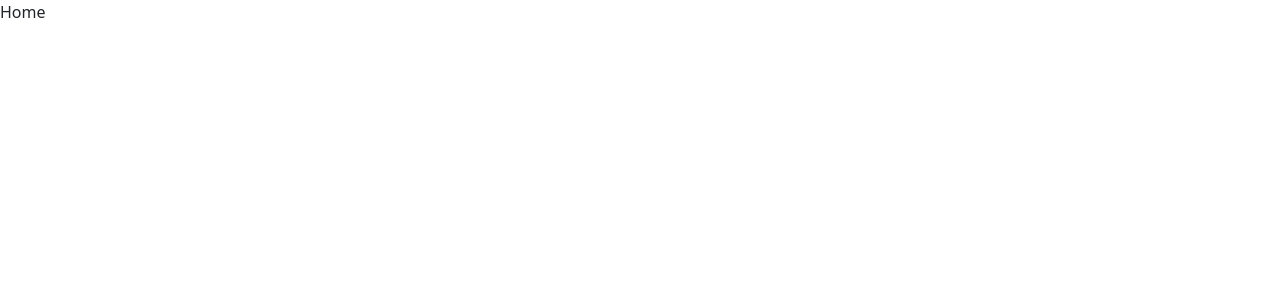
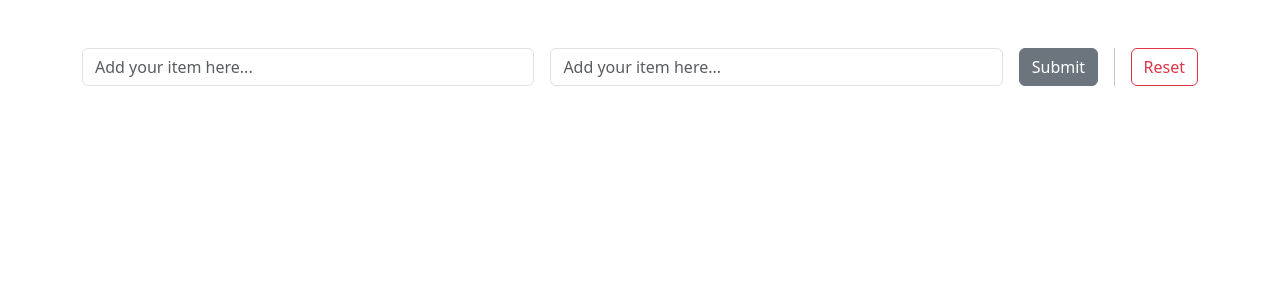
Before and after one commit to NellieMK65/user-management, a React (Vite) app: page / in a window 1280 px wide. Shown: the top 300 px of the page. Built offline with nearby package versions, Linux system fonts and the light colour scheme.

Commit message:
create user form

```diff
--- a/src/App.jsx
+++ b/src/App.jsx
@@ -1,5 +1,20 @@
+import { useState } from 'react';
+import UserForm from './components/UserForm';
+
 function App() {
-	return <>Home</>;
+	const [users, setUsers] = useState([]);
+
+	const handleSaveUser = (user) => {
+		console.log(user);
+	};
+
+	const name = 'John Doe';
+
+	return (
+		<div className="container mt-5">
+			<UserForm handleSaveUser={handleSaveUser} name={name} />
+		</div>
+	);
 }
 
 export default App;
--- /dev/null
+++ b/src/components/UserForm.jsx
@@ -0,0 +1,35 @@
+/**
+ * Must start with a capital letter
+ * Must return one parent element
+ * Use single responsibility principle
+ */
+import Button from 'react-bootstrap/Button';
+import Form from 'react-bootstrap/Form';
+import Stack from 'react-bootstrap/Stack';
+
+// props desctructuring
+const UserForm = (props) => {
+	console.log(props);
+	return (
+		<Stack direction="horizontal" gap={3}>
+			<Form.Control
+				className="me-auto"
+				placeholder="Add your item here..."
+			/>
+			<Form.Control
+				className="me-auto"
+				placeholder="Add your item here..."
+			/>
+			<Button
+				variant="secondary"
+				// onClick={() => handleSaveUser({ firstName: 'John' })}
+			>
+				Submit
+			</Button>
+			<div className="vr" />
+			<Button variant="outline-danger">Reset</Button>
+		</Stack>
+	);
+};
+
+export default UserForm;
```
